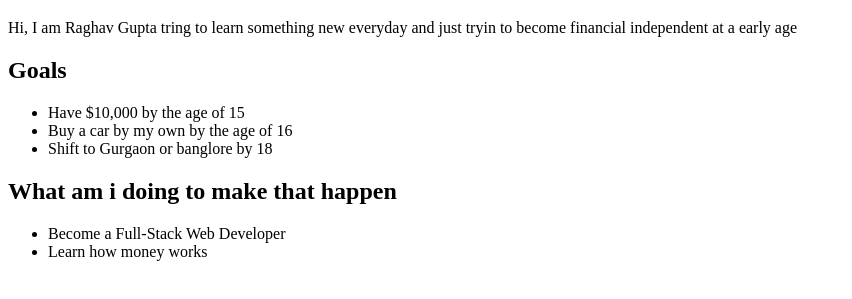
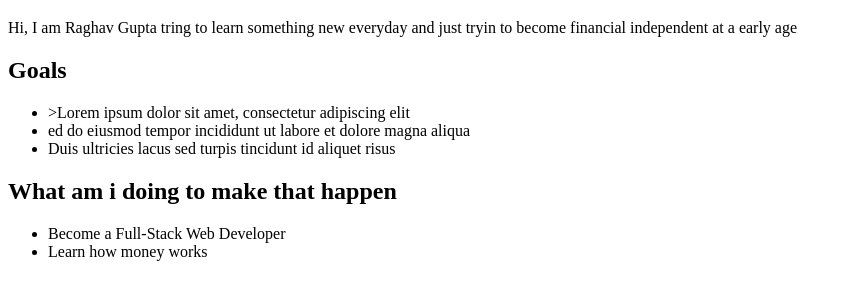
Before and after one commit to Raghav6up7a/Html-Portfolio, a plain HTML site: page public/about.html in a window 1280 px wide. Shown: the part 61-360 px from the top of the page, without its empty margins (0-852 px from the left). Drawn offline with Linux system fonts and the light colour scheme.

Commit message:
Update about.html

```diff
--- a/public/about.html
+++ b/public/about.html
@@ -12,9 +12,9 @@
 </p>
 <h2>Goals</H2>
 <ul>
-  <li>Have $10,000 by the age of 15</li>
-  <li>Buy a car by my own by the age of 16 </li>
-  <li>Shift to Gurgaon or banglore by 18</li>
+  <li>>Lorem ipsum dolor sit amet, consectetur adipiscing elit </li>
+  <li>ed do eiusmod tempor incididunt ut labore et dolore magna aliqua</li>
+  <li>Duis ultricies lacus sed turpis tincidunt id aliquet risus</li>
 </ul>
 <h2>What am i doing to make that happen </h2>
 <ul>
```
